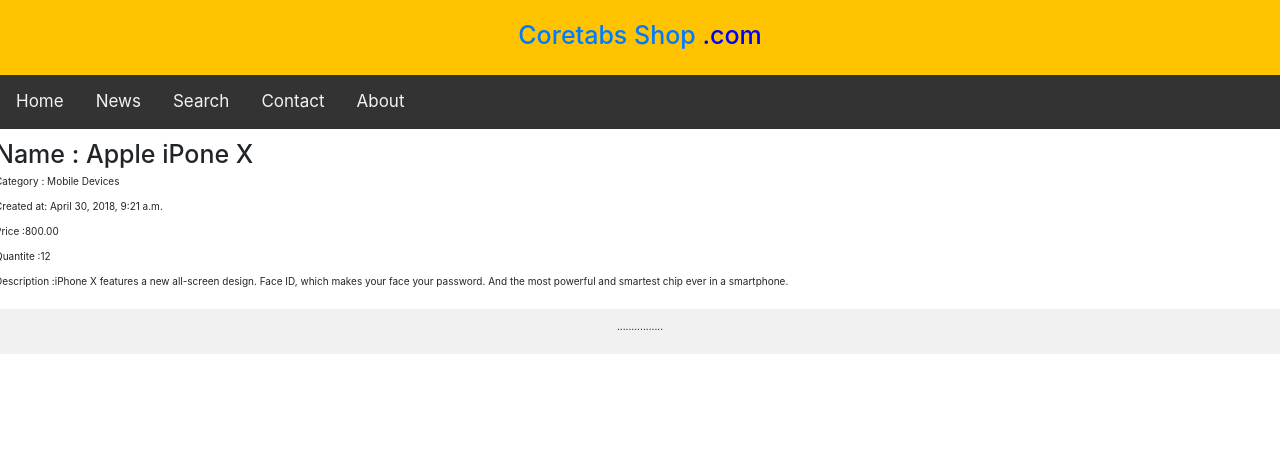
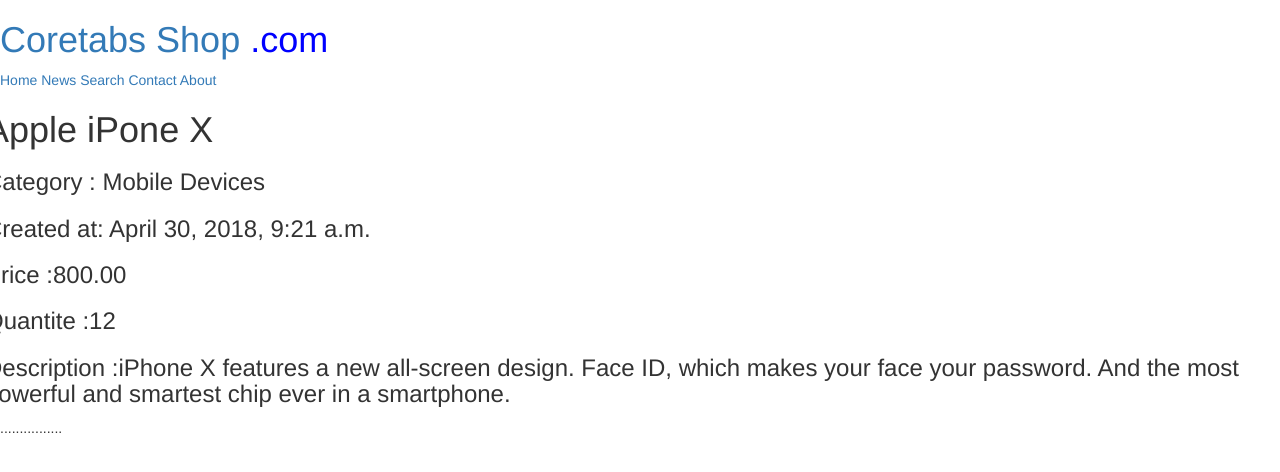
Before and after one commit to salimab/Project_Django, a Django app: a page that uses shop/templates/shop/base.html in a window 1280 px wide. Shown: the top 472 px of the page. Run offline with Django 3.2, Linux system fonts and the light colour scheme; data comes from the database, SQL or seed files in the repository; some libraries are stand-ins or nearby versions.

Commit message:
update css

```diff
--- a/shop/templates/shop/base.html
+++ b/shop/templates/shop/base.html
@@ -8,7 +8,6 @@
           href="https://maxcdn.bootstrapcdn.com/bootstrap/3.3.7/css/bootstrap.min.css"
           integrity="sha384-BVYiiSIFeK1dGmJRAkycuHAHRg32OmUcww7on3RYdg4Va+PmSTsz/K68vbdEjh4u"
           crossorigin="anonymous">
-    <link rel="stylesheet" href="{% static 'css/bootstrap.min.css'%}" >
     <link rel="stylesheet" href="{% static 'personal/style.css'%}" >
 
 </head>
@@ -37,131 +36,5 @@
         <p>................</p>
     </div>
 
-
-
-<style>
-        table {
-        width: 100%;
-        }
-        td {
-
-        font-size: 20px;
-        width: 100%;
-        height: 100px;
-        }
-        * {
-            box-sizing: border-box;
-        }
-        body {
-          margin: 0;
-          padding:0
-        }
-        /* Style the header */
-        #header {
-            background-color:   #FFC300  ;
-            padding: 20px;
-            text-align: center;
-        }
-
-        #menu {
-            background-color: #333;
-            overflow: hidden;
-        }
-        /* Style the links inside the navigation bar */
-        #menu a {
-            float: left;
-            color: #f2f2f2;
-            text-align: center;
-            padding: 14px 16px;
-            text-decoration: none;
-            font-size: 17px;
-        }
-
-        /* Change the color of links on hover */
-        #menu a:hover {
-            background-color: #ddd;
-            color: black;
-        }
-
-        /* Add a color to the active/current link */
-        #menu
-        v a.active {
-            background-color: #4CAF50;
-            color: white;
-        }
-
-         /* Create three equal columns that floats next to each other */
-        .column {
-            float: right;
-            padding: 10px;
-            width: 20%;
-        }
-        /* Left and right column */
-        .column.side {
-            width: 0%;
-        }
-        /* Middle column */
-        .column.middle {
-            width: 100%;
-        }
-
-        .row {
-            width: 100%;
-
-        }
-        /* Clear floats after the columns */
-        .row:after {
-            content: "";
-            display: table;
-            clear: both;
-        }
-        /* Responsive layout - makes the three columns stack on top of each other instead of next to each other */
-        @media screen and (max-width: 600px) {
-          .column.side, .column.middle {
-            width: 100%;
-          }
-        }
-        /* Style inside box(search+article_recent) */
-        #global {
-          width: 15em;
-          hight: 60em
-          border: 1px solid #333;
-          box-shadow: 8px 8px 5px #444;
-          padding: 8px 12px;
-          background-image: linear-gradient(180deg, #fff, #ddd 40%, #ccc);
-          float:right;
-        }
-        /* Style inside box search */
-        #search {
-          width: 100%;
-          border: 1px solid #333;
-          box-shadow: 8px 8px 5px #444;
-          padding: 8px 12px;
-          background-image: linear-gradient(180deg, #fff, #ddd 40%, #ccc);
-          display: inline-block;
-        }
-        /* Style inside box article_recent */
-        #article_recent {
-          width: 100%;
-          box-shadow: 8px 8px 5px #444;
-          padding: 15px 22px;
-          background-image: linear-gradient(180deg, #fff, #ddd 40%, #ccc);
-
-        }
-        .shadowbox2 {
-          width: 15em;
-          border: 1px solid #333;
-          box-shadow: 8px 8px 5px #444;
-          padding: 8px 12px;
-          background-image: linear-gradient(180deg, #fff, #ddd 40%, #ccc);
-          float:left;
-        }
-        /* Style the footer */
-        .footer {
-            background-color: #f1f1f1;
-            padding: 10px;
-            text-align: center;
-        }
-    </style>
 </body>
 </html>
--- a/shop/templates/shop/product/detail.html
+++ b/shop/templates/shop/product/detail.html
@@ -5,13 +5,14 @@
 {% endblock %}
 
 {% block content %}
-<h1> Name : {{ product.name }}</h1>
-<p> Category : {{ product.category }}</p>
-<p> Created at: {{ product.created_at }} </p>
-<p> Price :{{ product.price }}</p>
-<p> Quantite :{{ product.stock }}</p>
-<p> Description :{{ product.description }}</p>
-
+<div id="header">
+<h1>{{ product.name }}</h1>
+<h3> Category : {{ product.category }}</h3>
+<h3> Created at: {{ product.created_at }} </h3>
+<h3> Price :{{ product.price }}</h3>
+<h3> Quantite :{{ product.stock }}</h3>
+<h3> Description :{{ product.description }}</h3>
+</div>
 
 
 {% endblock %}
--- a/shop/templates/shop/product/list_by_category.html
+++ b/shop/templates/shop/product/list_by_category.html
@@ -8,7 +8,7 @@
      <h2>{{ category.name }}</h2>
      <ul>
         {% for product in category.products.all %}
-           <li><a href="{{ product.get_absolute_url }}">{{product.name}}</a></li>
+           <h3><li><a href="{{ product.get_absolute_url }}">{{product.name}}</a></li></h3>
         {% endfor %}
      </ul>
 
```
Also changed, not shown: shop/templates/shop/product/list.html (+4 -4 lines).
